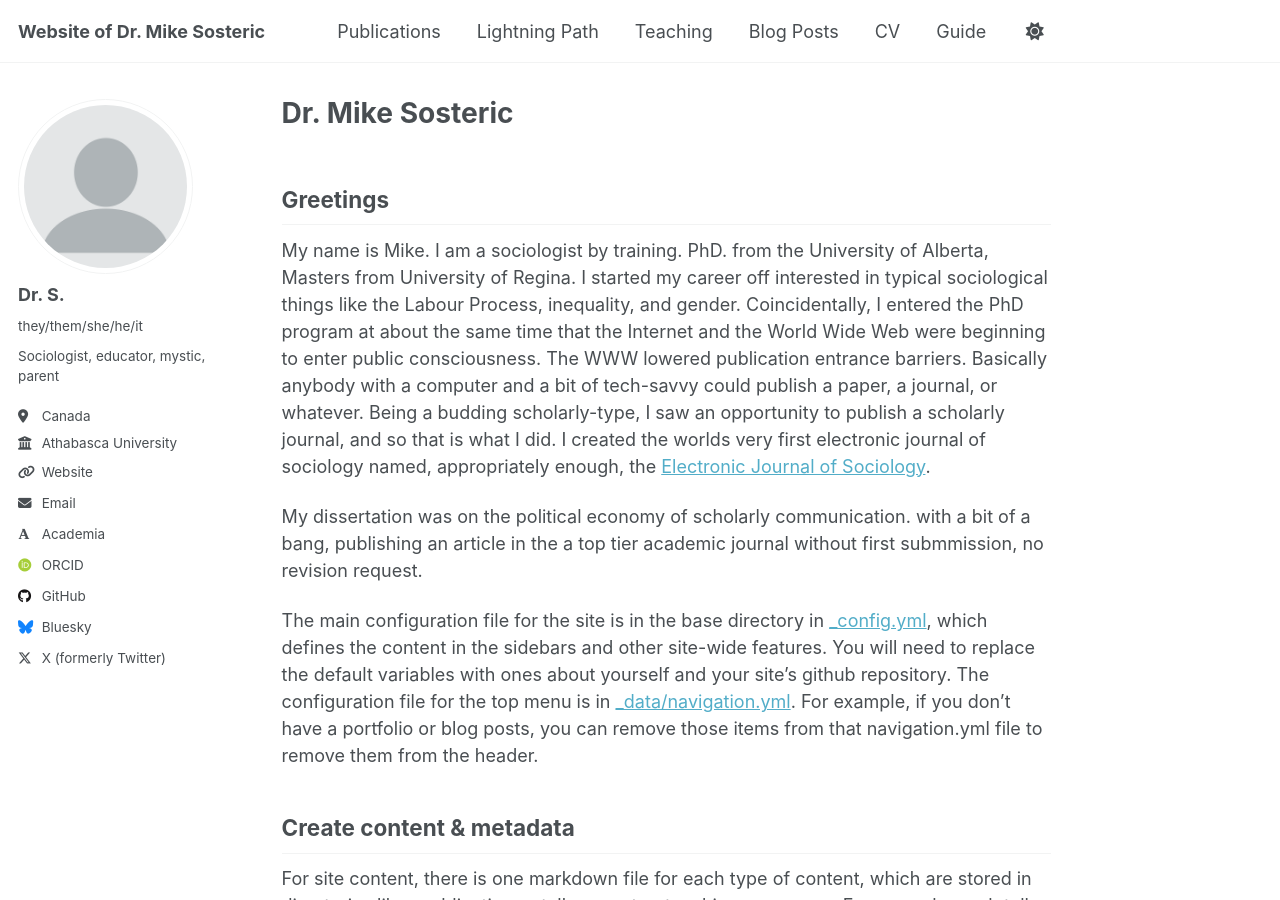
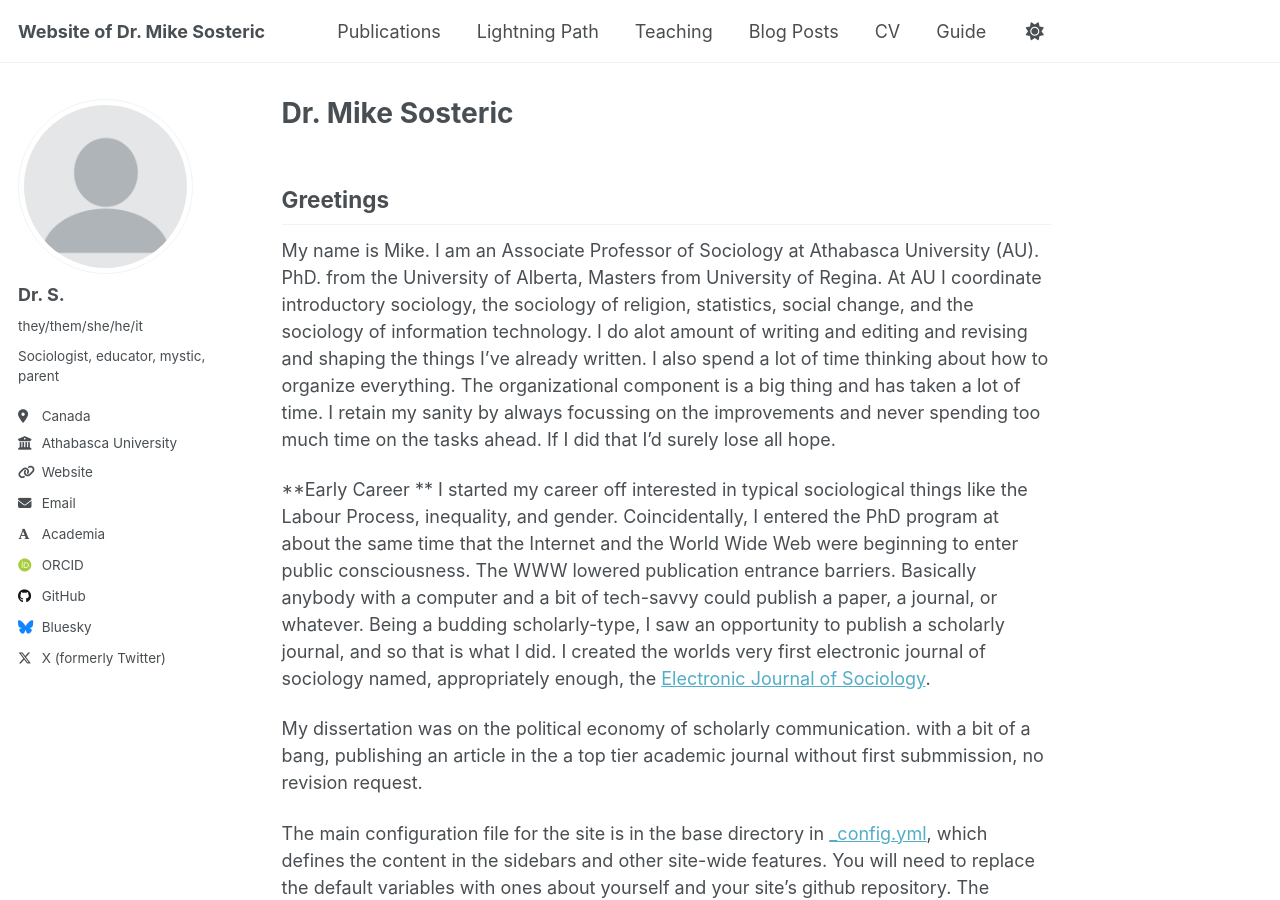
Before and after one commit to s1r0n/Dr.S, a Jekyll site: the page built from _pages/about.md, in a window 1280 px wide and 900 px high. Built offline with Jekyll 4.4.1, drawn with Linux system fonts in a browser that asks for light colours; some web fonts are replaced.

Commit message:
Update about.md

```diff
--- a/_pages/about.md
+++ b/_pages/about.md
@@ -10,7 +10,11 @@ redirect_from:
 
 Greetings
 ------
-My name is Mike. I am a sociologist by training. PhD. from the University of Alberta, Masters from University of Regina. I started my career off interested in typical sociological things like the Labour Process, inequality, and gender.  Coincidentally, I entered the PhD program at about the same time that the Internet and the World Wide Web were beginning to enter public consciousness. The WWW lowered publication entrance barriers. Basically anybody with a computer and a bit of tech-savvy could publish a paper, a journal, or whatever. Being a budding scholarly-type, I saw an opportunity to publish a scholarly journal, and so that is what I did. I created the worlds very first electronic journal of sociology named, appropriately enough, the [Electronic Journal of Sociology](https://en.wikipedia.org/wiki/Electronic_Journal_of_Sociology).
+My name is Mike. I am an Associate Professor of Sociology at Athabasca University (AU). PhD. from the University of Alberta, Masters from University of Regina. At AU I coordinate introductory sociology, the sociology of religion, statistics, social change, and the sociology of information technology. I do alot amount of writing and editing and revising and shaping the things I've already written. I also spend a lot of time thinking about how to organize everything. The organizational component is a big thing and has taken a lot of time. I retain my sanity by always focussing on the improvements and never spending too much time on the tasks ahead. If I did that I'd surely lose all hope.
+
+**Early Career
+**
+I started my career off interested in typical sociological things like the Labour Process, inequality, and gender.  Coincidentally, I entered the PhD program at about the same time that the Internet and the World Wide Web were beginning to enter public consciousness. The WWW lowered publication entrance barriers. Basically anybody with a computer and a bit of tech-savvy could publish a paper, a journal, or whatever. Being a budding scholarly-type, I saw an opportunity to publish a scholarly journal, and so that is what I did. I created the worlds very first electronic journal of sociology named, appropriately enough, the [Electronic Journal of Sociology](https://en.wikipedia.org/wiki/Electronic_Journal_of_Sociology).
 
 My dissertation was on the political economy of scholarly communication. with a bit of a bang, publishing an article in the a top tier academic journal without first submmission, no revision request.
 
```
